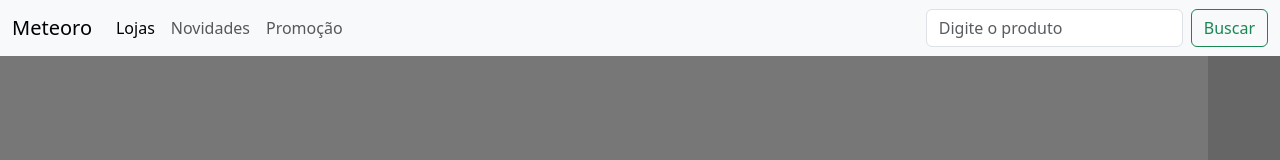
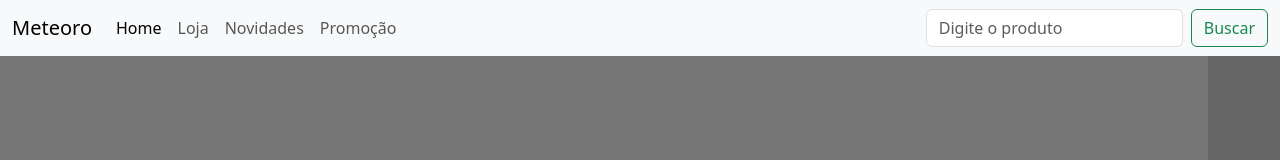
Before and after one commit to RicardoCCossa/Meteoro, a plain HTML site: page index.html in a window 1280 px wide. Shown: the top 160 px of the page. Drawn offline with nearby package versions, Linux system fonts and the light colour scheme.

Commit message:
atualizando navbar

```diff
--- a/index.html
+++ b/index.html
@@ -16,7 +16,10 @@
           <div class="collapse navbar-collapse" id="navbarSupportedContent">
             <ul class="navbar-nav me-auto mb-2 mb-lg-0">
               <li class="nav-item">
-                <a class="nav-link active" aria-current="page" href="#">Lojas</a>
+                <a class="nav-link active" aria-current="page" href="#">Home</a>
+              </li>
+              <li class="nav-item">
+                <a class="nav-link" href="#">Loja</a>
               </li>
               <li class="nav-item">
                 <a class="nav-link" href="#">Novidades</a>
```
